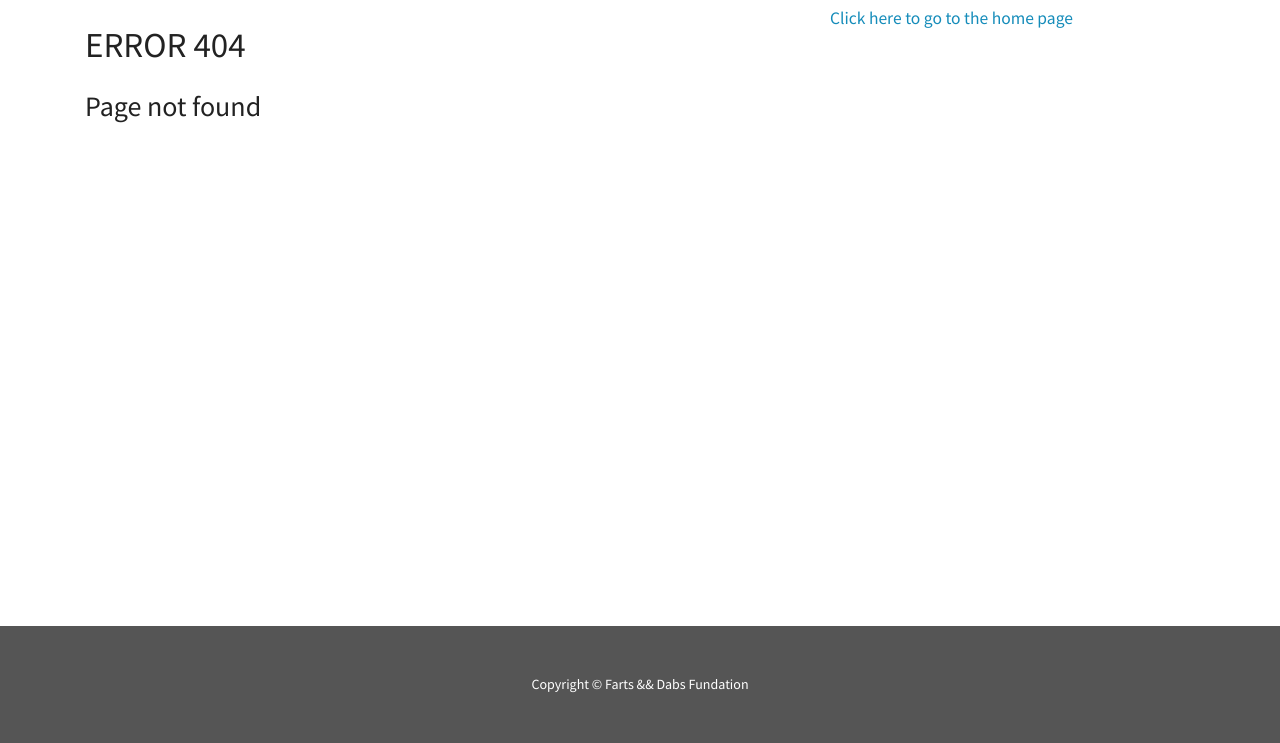
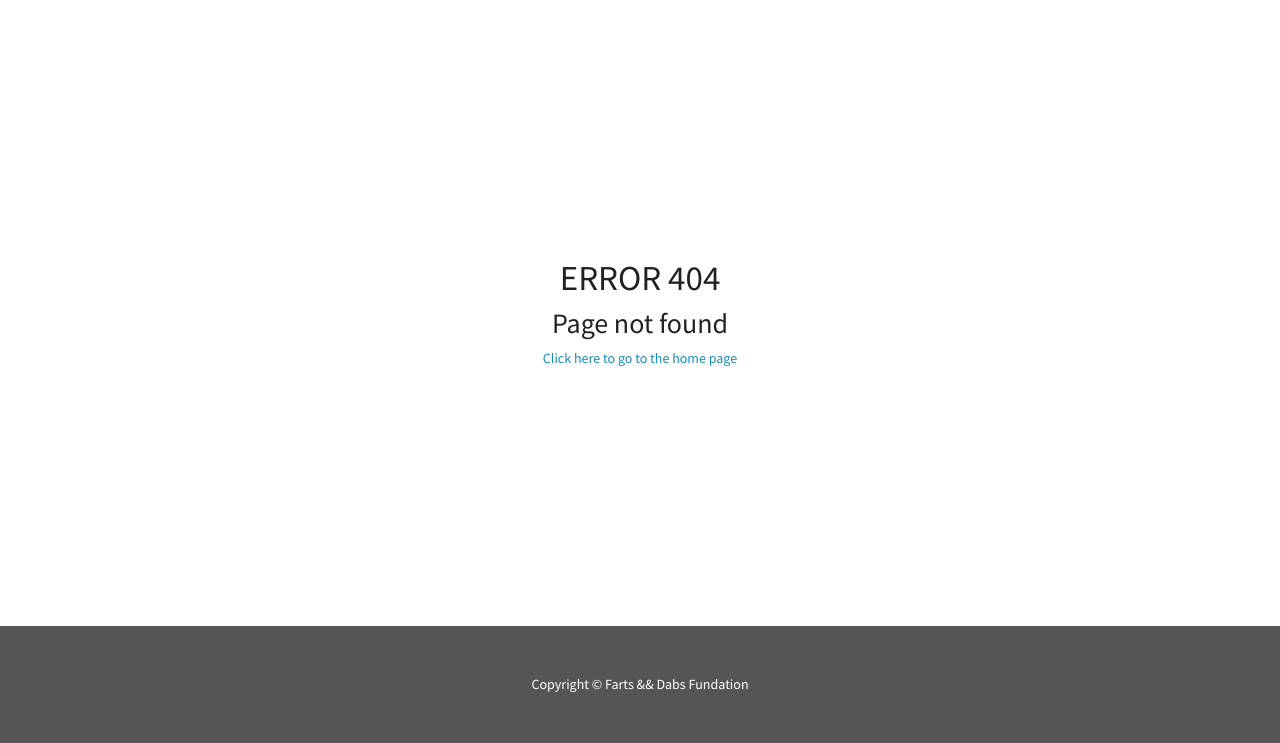
Before and after one commit to sdegueldre/php-blog, a PHP site: template templates/404.twig in a window 1280 px wide. Shown: the part 57-800 px from the top of the page. Run offline with PHP 8.4, Linux system fonts and the light colour scheme; the template is opened without the code that fills it, so the values that code supplies are empty; some libraries are stand-ins or nearby versions.

Commit message:
Rework 404

```diff
--- a/templates/404.twig
+++ b/templates/404.twig
@@ -2,21 +2,9 @@
 
 {% block content %}
 <!-- Page Content -->
-<div class="container">
-    <div class="row">
-        <!-- Blog Entries Column -->
-        <div class="col-lg-8">
-
-            <h1 class="my-4">ERROR 404
-
-            </h1>
-            <h2>Page not found</h2>
-        </div>
-        <a class="navbar-brand" href="{{ router.pathFor("home", {'domain': domain}) }}">Click here to go to the home page</a>
-    </div>
-    <!-- /.row -->
-
+<div class="container text-center flex-grow-1 d-flex flex-column justify-content-center">
+  <h1>ERROR 404</h1>
+  <h2>Page not found</h2>
+  <a href="{{ router.pathFor("home", {'domain': domain}) }}">Click here to go to the home page</a>
 </div>
-<!-- /.container -->
-<div class="flex-grow-1"></div>
 {% endblock %}
```
